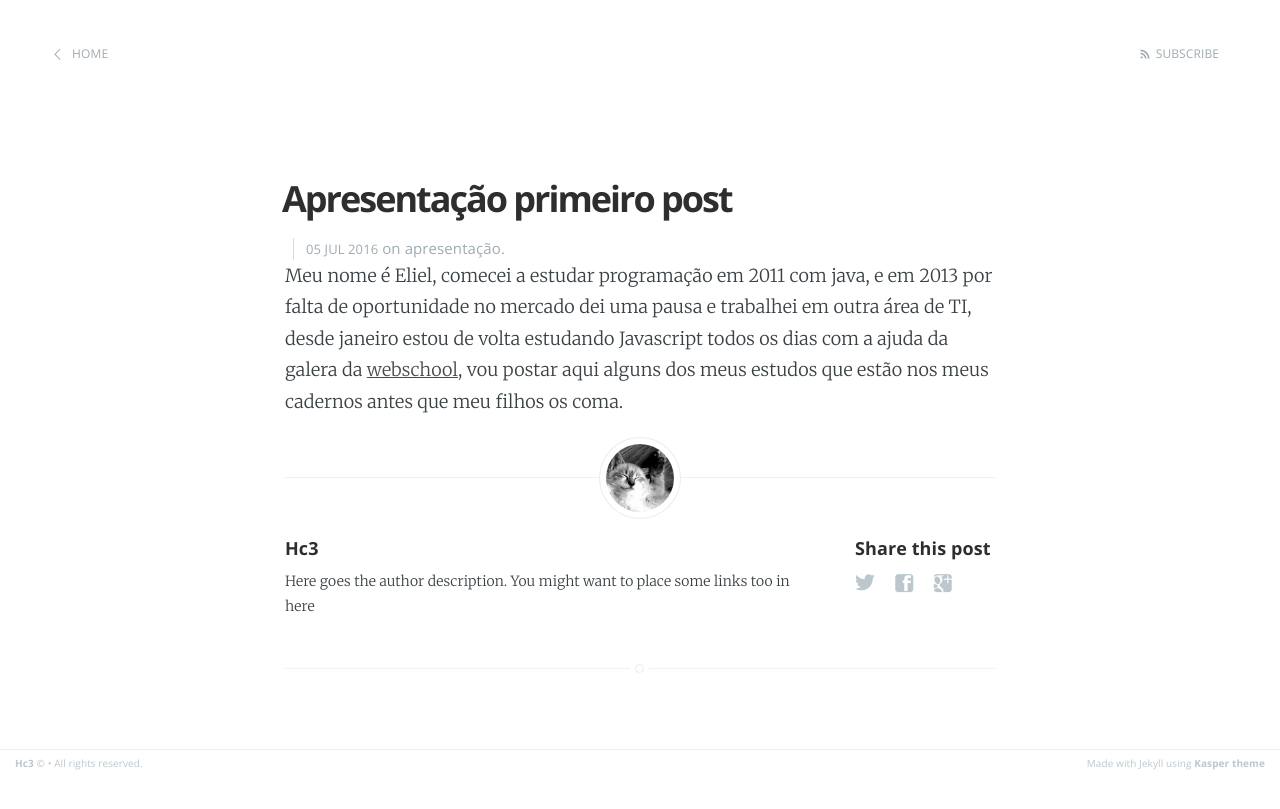
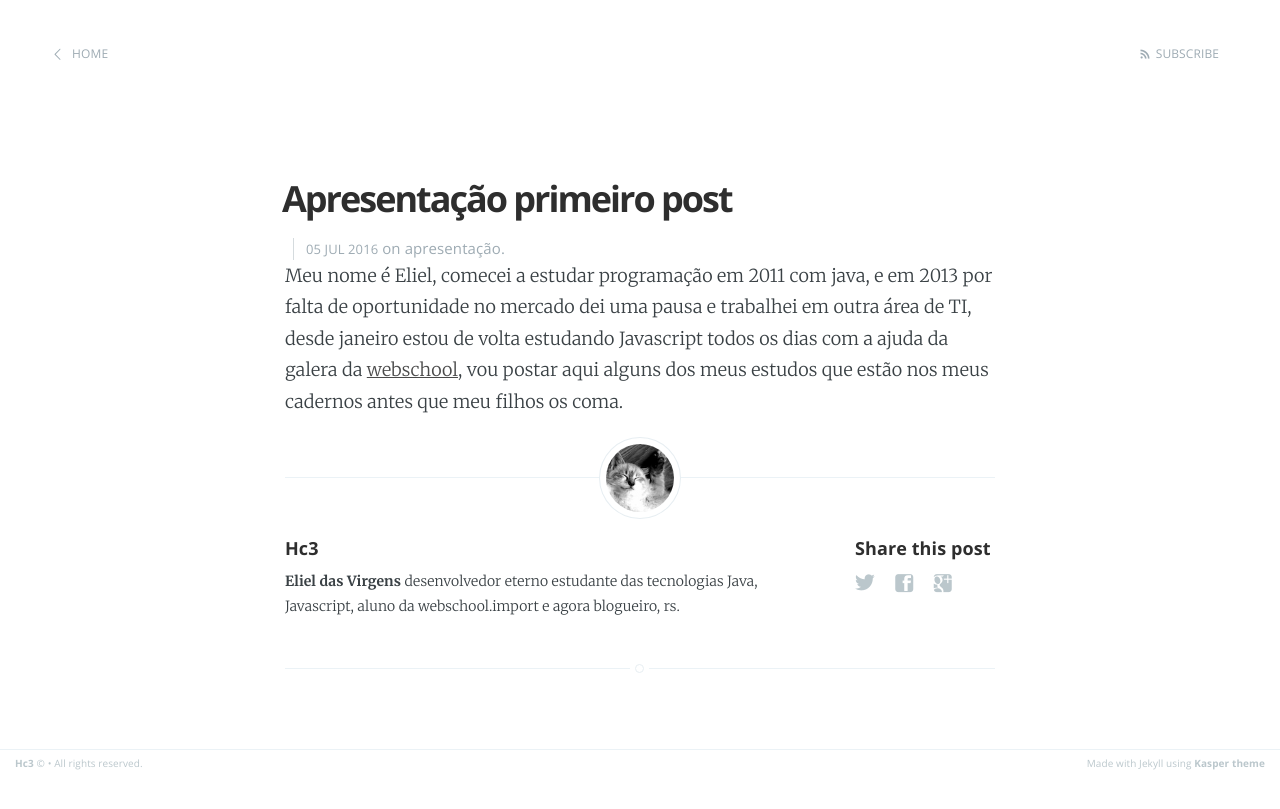
Before and after one commit to hc3/hc3.github.io, a Jekyll site: the page built from _posts/2016-07-05-apresentação-primeiro-post.html, in a window 1280 px wide. Shown: the top 809 px of the page. Built offline with Jekyll 4.4.1, drawn with Linux system fonts in a browser that asks for light colours.

Commit message:
finalizado

```diff
--- a/_config.yml
+++ b/_config.yml
@@ -1,6 +1,5 @@
 name: Hc3
 description: 'Blog feito para compartilhar meus estudos.'
-bio: 'eliel dev'
 meta_description: "Blog sobre desenvolvimento,Javascript,Webschool,Java,Php"
 
 markdown: kramdown
@@ -15,4 +14,3 @@ gems: [jekyll-paginate]
 # Details for the RSS feed generator
 url:            'https://hc3.github.io/'
 author:         'Hc3'
-bio: 'eliel dev'
--- a/_layouts/post.html
+++ b/_layouts/post.html
@@ -72,7 +72,8 @@ post_class: post-template
                     <h4> {{ site.author }} </h4>
                     <!-- Author Bio -->
                     <p>
-                        Here goes the author description. You might want to place some links too in here
+                        <b>Eliel das Virgens</b> desenvolvedor eterno estudante das tecnologias Java, Javascript, aluno da webschool.import
+                        e agora blogueiro, rs.
                     </p>
                 </section>
             {% endif %}
```
